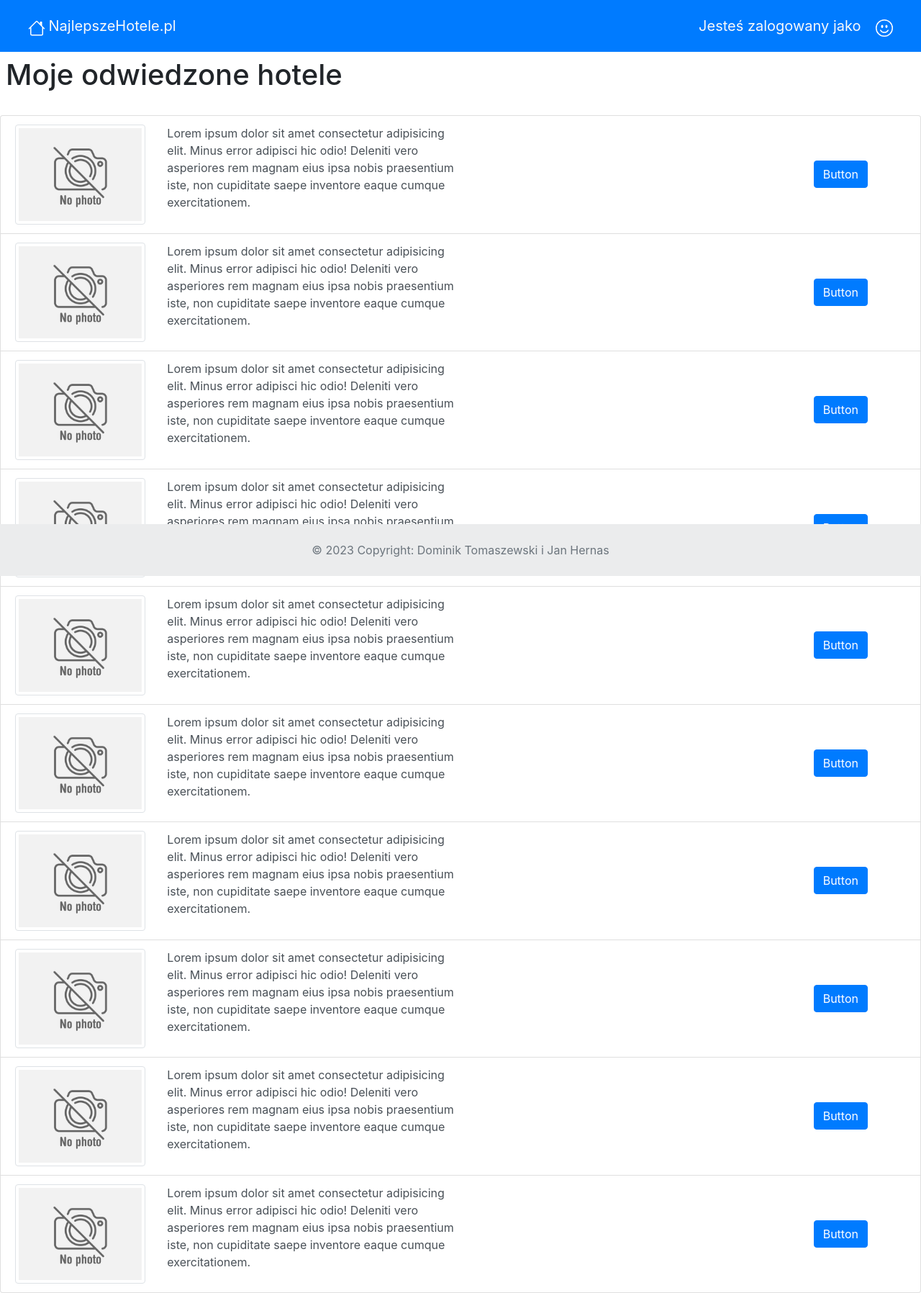
After one commit to jasiex01/PO_project, a Flask app: page /hotelsSelect in a window 1280 px wide. The commit adds this page. Shown: the whole page at 72% size. Run offline with Flask 2, Linux system fonts and the light colour scheme.

Commit message:
add hotelSelect.html

```diff
--- a/app.py
+++ b/app.py
@@ -13,15 +13,19 @@ def index():
 
 @app.route('/hello')
 def hello():
-    #name = "here is your name"
-    name = None
     return render_template('hello.html')
 
 @app.route('/hotelsRate')
 def hotelsRate():
-    #name = "here is your name"
-    name = None
     return render_template('hotelsRate.html')
+
+@app.route('/hotels')
+def hotels():
+    return render_template('hotels.html')
+
+@app.route('/hotelsSelect')
+def hotelsSelect():
+    return render_template('hotelsSelect.html')
 
 @app.route('/insert_user', methods=['POST'])
 def insert_user():
--- a/templates/hotels.html
+++ b/templates/hotels.html
@@ -31,7 +31,7 @@
 
                 {% endblock actionButton %}
             </th>
-          </tr>
+        </tr>
         {% endfor %}
 
     </table>
--- /dev/null
+++ b/templates/hotelsSelect.html
@@ -0,0 +1,34 @@
+<!DOCTYPE html>
+{% extends "base.html" %}
+{%block title %} {%endblock%}
+{%block content %}
+<h1 class="h1 m-2">Moje odwiedzone hotele</h1>
+    <br/>
+
+    <!--Tutaj jakos podana lista z hotelami-->
+    <div class="list-group">
+        {% for _ in range(0, 10) %}
+        <a href="#" class="list-group-item list-group-item-action">
+            <div class="row">
+                <div class="col">
+                    <img src="static/noPhoto.jpg" class="fixed-im img-thumbnail" alt="...">
+                </div>
+                <div class="col-8">
+                    <p style="width:50%">
+                        Lorem ipsum dolor sit amet consectetur adipisicing elit. Minus error adipisci hic odio! Deleniti vero asperiores rem magnam eius ipsa nobis praesentium iste, non cupiditate saepe inventore eaque cumque exercitationem.
+                    </p>
+                </div>
+                <div class="col align-items-center my-auto text-center">
+                        <button class="btn btn-primary my-auto" href="###">Button</button>
+
+                </div>
+
+
+
+            </div>
+
+
+        </a>
+    {% endfor %}
+    </div>
+{%endblock content%}
```
